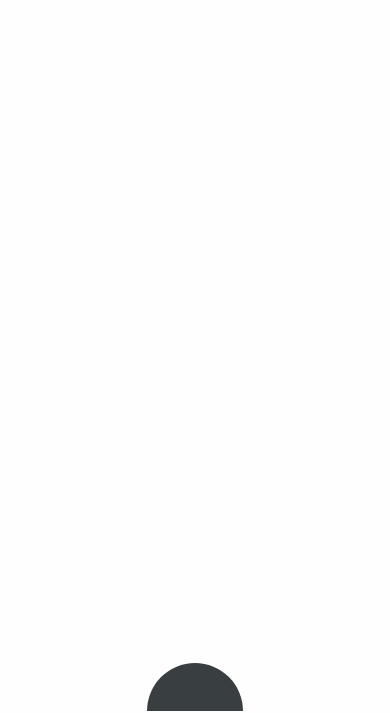
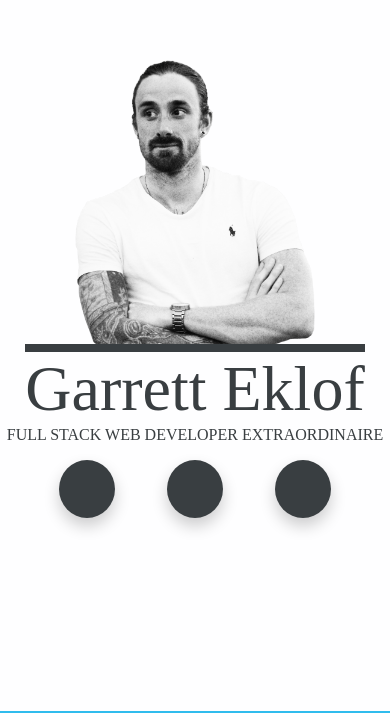
Before and after one commit to garretteklof/portfolio, a React app: page / in a window 390 px wide. Shown: the part 133-846 px from the top of the page. Built offline with nearby package versions, Linux system fonts and the light colour scheme; a web font is replaced by a local one.

Commit message:
complete intro page with photo and remove curtain functionality on mobile to make it more ux friendly

```diff
--- a/package.json
+++ b/package.json
@@ -17,6 +17,7 @@
     "immutability-helper": "^2.7.0",
     "react": "^16.2.0",
     "react-dom": "^16.2.0",
+    "react-responsive": "^4.1.0",
     "react-router-dom": "^4.2.2"
   },
   "devDependencies": {
--- a/src/components/Intro/IntroPage.js
+++ b/src/components/Intro/IntroPage.js
@@ -4,12 +4,17 @@ import Icon from "../SpriteIcon";
 
 const IntroPage = () => (
   <section className="intro">
-    <div className="intro__photo">Photo goes here</div>
     <div className="intro__info">
+      <img
+        className="intro__photo"
+        src="images/intro/me.png"
+        alt="garrett eklof"
+      />
       <h1 className="intro__heading">garrett eklof</h1>
       <h4 className="intro__subheading">
         full stack web developer extraordinaire
       </h4>
+    </div>
     <div className="intro__social">
       <a
         className="intro__social-box"
@@ -33,7 +38,6 @@ const IntroPage = () => (
         <Icon icon="linkedin" />
       </a>
     </div>
-    </div>
   </section>
 );
 
--- a/src/components/Stage.js
+++ b/src/components/Stage.js
@@ -1,5 +1,6 @@
 import React from "react";
 import update from "immutability-helper";
+import MediaQuery from "react-responsive";
 
 import IntroCurtain from "./Intro/IntroCurtain";
 import AboutCurtain from "./About/AboutCurtain";
@@ -237,9 +238,9 @@ export default class Stage extends React.Component {
       }, 800);
     }
   };
-
   setCurtainClasses = curtain => {
     const { step } = this.state;
+
     let classes = {
       intro: [],
       about: [],
@@ -247,8 +248,14 @@ export default class Stage extends React.Component {
       projects: [],
       contact: []
     };
+
     classes[curtain].push("curtain");
     classes[curtain].push(`curtain--${curtain}`);
+
+    const mobile = window.matchMedia("(max-width: 37.5em)");
+    if (mobile.matches) {
+      return classes[curtain].join(" ");
+    }
     if (this.state.raiseCurtain[curtain]) {
       classes[curtain].push("a-raise-curtain");
     } else if (this.state.lowerCurtain[curtain]) {
@@ -317,9 +324,22 @@ export default class Stage extends React.Component {
     }
     return classes[position].join(" ");
   };
-
   render() {
     const props = { classes: this.setCurtainClasses };
+    return (
+      <MediaQuery maxWidth={"37.5em"}>
+        {matches => {
+          if (matches) {
+            return (
+              <main className="stage">
+                <IntroCurtain {...props} />
+                <AboutCurtain {...props} />
+                <SkillsCurtain {...props} />
+                <ProjectsCurtain {...props} />
+                <ContactCurtain {...props} />
+              </main>
+            );
+          } else {
             return (
               <main className="stage">
                 <IntroCurtain {...props} />
@@ -335,4 +355,8 @@ export default class Stage extends React.Component {
               </main>
             );
           }
+        }}
+      </MediaQuery>
+    );
   }
+}
--- a/src/styles/base/_base.scss
+++ b/src/styles/base/_base.scss
@@ -20,11 +20,17 @@ body {
   box-sizing: border-box;
   overflow: hidden;
   background-color: $white;
+  @media only screen and (max-width: $bp-600) {
+    overflow-y: visible;
+  }
 }
 
 .container {
   height: 100vh;
   width: 100vw;
+  @media only screen and (max-width: $bp-600) {
+    height: 100%;
+  }
 }
 
 .stage {
@@ -32,6 +38,9 @@ body {
   overflow: hidden;
   height: 100%;
   width: 100%;
+  @media only screen and (max-width: $bp-600) {
+    overflow-y: visible;
+  }
 }
 
 .curtain > * {
@@ -43,6 +52,9 @@ body {
   &::-webkit-scrollbar {
     display: none;
   }
+  @media only screen and (max-width: $bp-600) {
+    overflow-y: visible;
+  }
 }
 
 /* FIREFOX OVERFLOW PADDING HACK FOR MINIMUM SCREEN HEIGHTS */
--- a/src/styles/components/_curtain.scss
+++ b/src/styles/components/_curtain.scss
@@ -6,6 +6,11 @@
   display: flex;
   justify-content: center;
   align-items: center;
+  @media only screen and (max-width: $bp-600) {
+    min-height: 100rem;
+    position: relative;
+    bottom: auto;
+  }
 
   &--sticky {
     z-index: 2;
@@ -20,6 +25,9 @@
   }
   &--intro {
     background-color: $white;
+    @media only screen and (max-width: $bp-600) {
+      min-height: 100vh !important;
+    }
   }
   &--about {
     background-color: $blue;
--- a/src/styles/components/_intro.scss
+++ b/src/styles/components/_intro.scss
@@ -1,9 +1,12 @@
 .intro {
   display: grid;
-  grid-template-columns: min-content 1fr;
+  grid-template-rows: 1fr;
   align-items: center;
-  grid-column-gap: 4rem;
-  display: none;
+  justify-items: center;
+  justify-content: center;
+  grid-row-gap: 2rem;
+  @media only screen and (max-width: $bp-600) {
+  }
   ::selection {
     background-color: $dark-grey;
     color: white;
@@ -14,27 +17,47 @@
     justify-content: center;
     align-items: center;
     flex-direction: column;
-    > *:not(:last-child) {
-      margin-bottom: 1.5rem;
+  }
+  &__photo {
+    height: auto;
+    width: 30rem;
+    @media only screen and (max-width: $bp-300) {
+      width: 25rem;
     }
   }
   &__heading {
+    color: $dark-grey;
     font-size: 8rem;
     font-weight: 300;
     text-transform: capitalize;
-    border-bottom: 1rem solid $dark-grey;
+    border-top: 1rem solid $dark-grey;
+    @media only screen and (max-width: $bp-350) {
+      font-size: 6rem;
+    }
   }
   &__subheading {
-    font-size: 2.25rem;
+    font-size: 2rem;
     text-transform: uppercase;
     font-weight: 300;
+    @media only screen and (max-width: $bp-300) {
+      font-size: 1.5rem;
+    }
   }
   &__social {
     display: flex;
-    justify-content: center;
-    align-items: center;
-    > *:not(:last-child) {
-      margin-right: 1rem;
+    flex-direction: column;
+    justify-content: space-evenly;
+    position: absolute;
+    height: 100vh;
+    left: 1rem;
+    top: 0;
+    @media only screen and (max-width: $bp-600) {
+      left: auto;
+      top: auto;
+      position: relative;
+      height: 100%;
+      width: 100%;
+      flex-direction: row;
     }
     &-box {
       padding: 1.5rem;
@@ -42,6 +65,9 @@
       background-color: $dark-grey;
       box-shadow: 0 1rem 2rem rgba(black, 0.2);
       transition: all 0.4s;
+      @media only screen and (max-width: $bp-300) {
+        padding: 1rem;
+      }
       &:hover {
         transform: translateY(-4px);
         box-shadow: 0 1rem 2rem rgba(black, 0.4);
@@ -55,13 +81,11 @@
         height: 4rem;
         width: 4rem;
         fill: $white;
+        @media only screen and (max-width: $bp-300) {
+          height: 2.5rem;
+          width: 2.5rem;
+        }
       }
     }
   }
-  &__photo {
-    height: 60rem;
-    width: 40rem;
-    background-color: $dark-grey;
-    color: $white;
-  }
 }
--- a/src/styles/components/_stage-pagination.scss
+++ b/src/styles/components/_stage-pagination.scss
@@ -1,6 +1,9 @@
 .stage-pagination {
   height: 100%;
   width: 100%;
+  @media only screen and (max-width: $bp-600) {
+    display: none;
+  }
 }
 
 .toggle {
```
Also changed, not shown: public/images/intro/me.png (added), 1 other file (tests, documents, lock files or other folders). Lines whose indentation alone changed are shown as unchanged.
